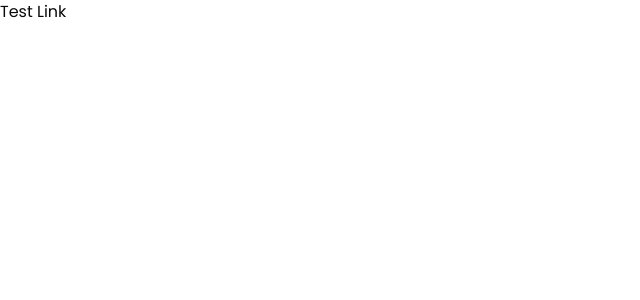
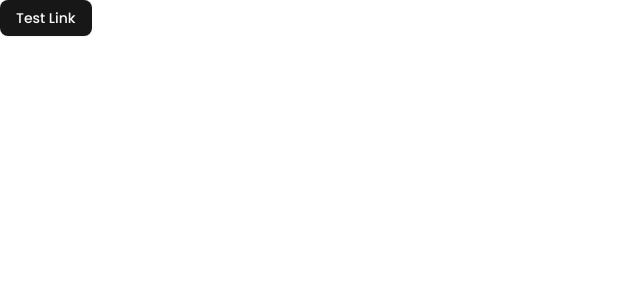
Before and after one commit to Nlkomaru/nikomaru-vrc, a Next.js app: page /blog in a window 1280 px wide. Shown: the top 300 px of the page, without its empty margins (0-640 px from the left). Built offline with nearby package versions, Linux system fonts and the light colour scheme.

Commit message:
:sparkles: Update Home page with button link and improve background image styling

```diff
--- a/src/app/(with-header)/blog/page.tsx
+++ b/src/app/(with-header)/blog/page.tsx
@@ -1,9 +1,10 @@
 import Link from "next/link";
+import { Button } from "@/components/ui/button";
 
 export default function Home() {
     return (
-        <>
-            <Link href="/test">Test Link</Link>
-        </>
+        <Link href="/blog/test">
+            <Button>Test Link</Button>
+        </Link>
     );
 }
--- a/src/app/page.tsx
+++ b/src/app/page.tsx
@@ -56,7 +56,7 @@ const BgImage = () => {
             src="/bg-image.png"
             alt="Background Image"
             fill
-            className="-z-50 object-cover"
+            className="-z-50 object-cover select-none"
         />
     );
 };
```
